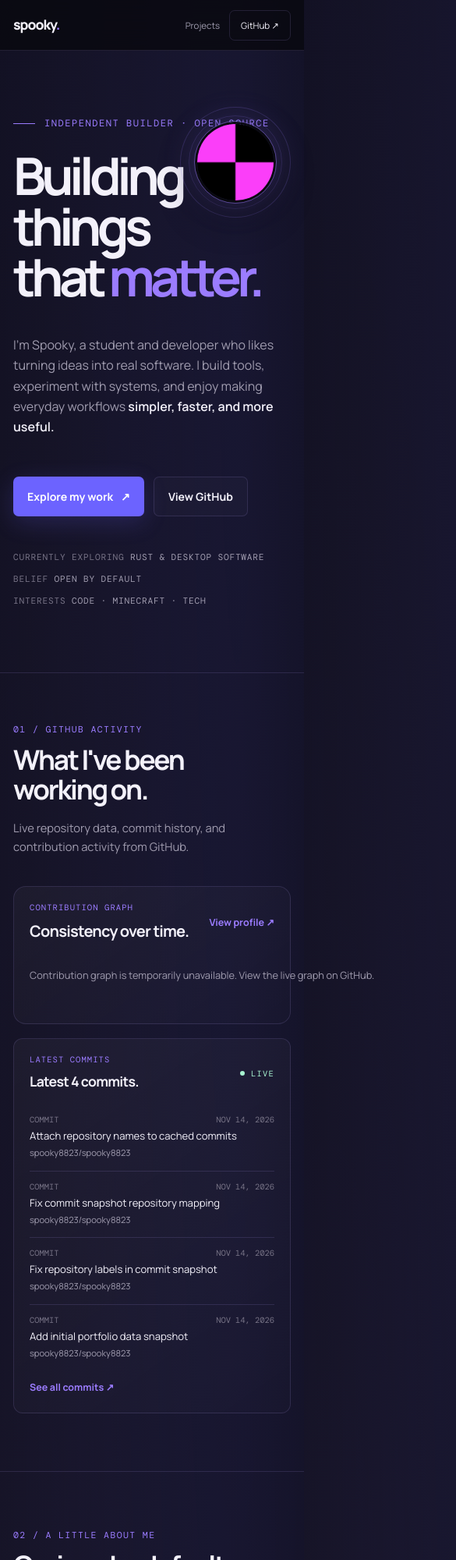
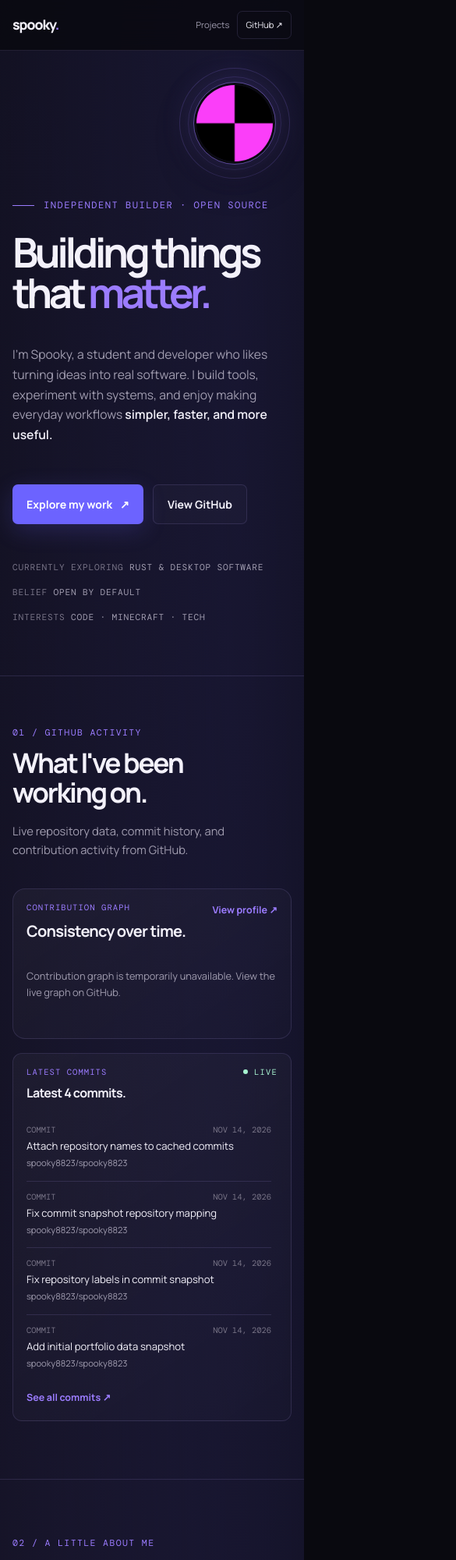
Before and after one commit to spooky8823/spooky8823, a plain HTML site: page index.html in a window 390 px wide. Shown: the top 2000 px of the page at 78% size, 585 px wide, since content can reach past the window. Drawn offline with nearby package versions, Linux system fonts and the light colour scheme; no server answers.

Commit message:
Fix mobile layout and contain activity scrolling

```diff
--- a/style.css
+++ b/style.css
@@ -101,7 +101,7 @@ h2 { font-size: clamp(2.2rem, 5vw, 3.6rem); line-height: 1.08; letter-spacing: -
 .text-link { color: var(--purple); font-size: .78rem; font-weight: 700; white-space: nowrap; }
 .text-link:hover, .project-link:hover { color: #c5b5ff; }
 .graph-link { display: block; margin-top: 30px; overflow-x: auto; overflow-y: hidden; }
-.contribution-graph { display: block; width: 100%; min-width: 690px; }
+.contribution-graph { display: block; width: 100%; min-width: 0; }
 .contribution-graph svg { display: block; width: 100%; height: auto; overflow: visible; }
 .contribution-graph .contrib-cell { stroke: rgba(255,255,255,.035); stroke-width: 1; }
 .contribution-graph .contrib-month, .contribution-graph .contrib-day { fill: var(--soft); font: 11px var(--mono); }
@@ -250,7 +250,6 @@ footer { padding: 28px 0 38px; color: var(--soft); font: .7rem var(--mono); }
 .contribution-graph .level-4 { fill: #39d353; }
 @media (max-width: 620px) {
   .graph-card { padding: 20px; }
-  .contribution-graph { min-width: 650px; }
 }
 
 
@@ -457,3 +456,158 @@ footer { padding: 28px 0 38px; color: var(--soft); font: .7rem var(--mono); }
   .graph-container { min-width: 860px; }
   .graph-footer { align-items: flex-start; }
 }
+
+
+/* Mobile layout hardening: keep wide content inside its own scroll area. */
+html, body {
+  max-width: 100%;
+  overflow-x: clip;
+}
+img, svg, video, canvas {
+  max-width: 100%;
+}
+.wrap {
+  width: calc(100% - 48px);
+  max-width: var(--width);
+}
+.activity-grid,
+.activity-card,
+.graph-card,
+.latest-card,
+.activity-list,
+.projects,
+.project,
+.stack-grid,
+.stack-card,
+.about-grid,
+.about-text,
+.about-aside,
+.contact {
+  min-width: 0;
+}
+.graph-wrapper {
+  max-width: 100%;
+  overflow-x: auto;
+  -webkit-overflow-scrolling: touch;
+}
+.graph-container {
+  width: max(100%, 860px);
+}
+.activity-list {
+  max-height: 460px;
+  overflow-y: auto;
+  overscroll-behavior-y: contain;
+  scrollbar-width: thin;
+  scrollbar-color: rgba(129,140,248,.55) rgba(255,255,255,.06);
+  padding-right: 8px;
+}
+.activity-list::-webkit-scrollbar,
+.graph-wrapper::-webkit-scrollbar {
+  width: 7px;
+  height: 7px;
+}
+.activity-list::-webkit-scrollbar-thumb,
+.graph-wrapper::-webkit-scrollbar-thumb {
+  background: rgba(129,140,248,.55);
+  border-radius: 99px;
+}
+.activity-list::-webkit-scrollbar-track,
+.graph-wrapper::-webkit-scrollbar-track {
+  background: rgba(255,255,255,.06);
+  border-radius: 99px;
+}
+
+@media (max-width: 620px) {
+  .wrap {
+    width: calc(100% - 32px);
+  }
+  nav {
+    min-width: 0;
+    gap: 12px;
+  }
+  .nav-links {
+    min-width: 0;
+    gap: 10px;
+    font-size: .7rem;
+  }
+  .nav-cta {
+    padding: 8px 10px;
+  }
+  .hero {
+    min-height: 0;
+    padding: 190px 0 64px;
+  }
+  .hero-orbit.pfp-orbit {
+    top: 22px;
+    right: 2px;
+  }
+  h1 {
+    font-size: clamp(2.8rem, 13.5vw, 4.2rem);
+    overflow-wrap: anywhere;
+  }
+  .hero-copy {
+    font-size: .98rem;
+  }
+  .hero-meta {
+    display: grid;
+    gap: 12px;
+    line-height: 1.8;
+  }
+  .section-head {
+    min-width: 0;
+  }
+  .activity-card,
+  .graph-card {
+    padding: 17px;
+  }
+  .card-heading {
+    align-items: flex-start;
+  }
+  .card-heading h3 {
+    font-size: 1rem;
+  }
+  .graph-container {
+    min-width: 860px;
+  }
+  .graph-footer {
+    gap: 10px;
+  }
+  .graph-caption {
+    max-width: 100%;
+  }
+  .activity-list {
+    max-height: 390px;
+  }
+  .activity-meta {
+    flex-wrap: wrap;
+  }
+  .focus-item {
+    align-items: flex-start;
+  }
+  .focus-item span:first-child {
+    min-width: 0;
+    overflow-wrap: anywhere;
+  }
+  .contact {
+    padding: 22px;
+  }
+}
+@media (max-width: 360px) {
+  .wrap {
+    width: calc(100% - 26px);
+  }
+  .brand {
+    font-size: 1rem;
+  }
+  .nav-links {
+    gap: 8px;
+    font-size: .66rem;
+  }
+  .nav-cta {
+    padding: 7px 8px;
+  }
+  .activity-card,
+  .graph-card {
+    padding: 14px;
+  }
+}
```
